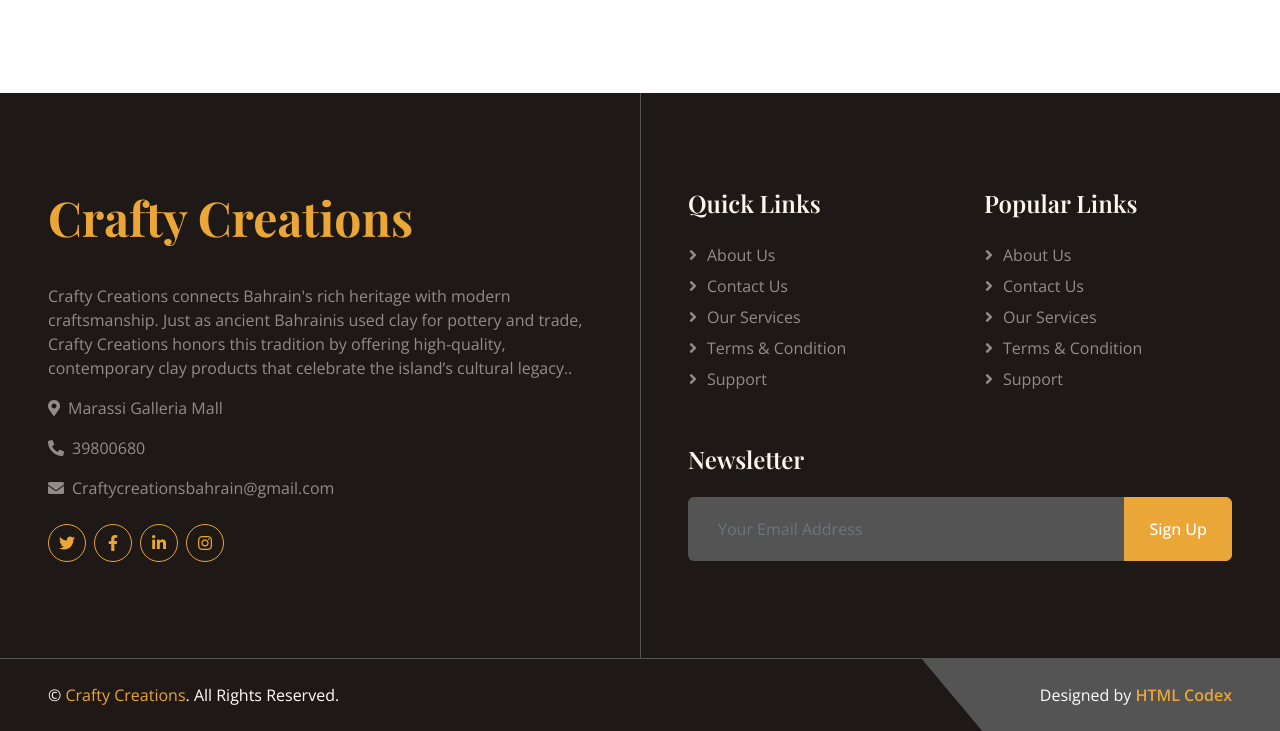
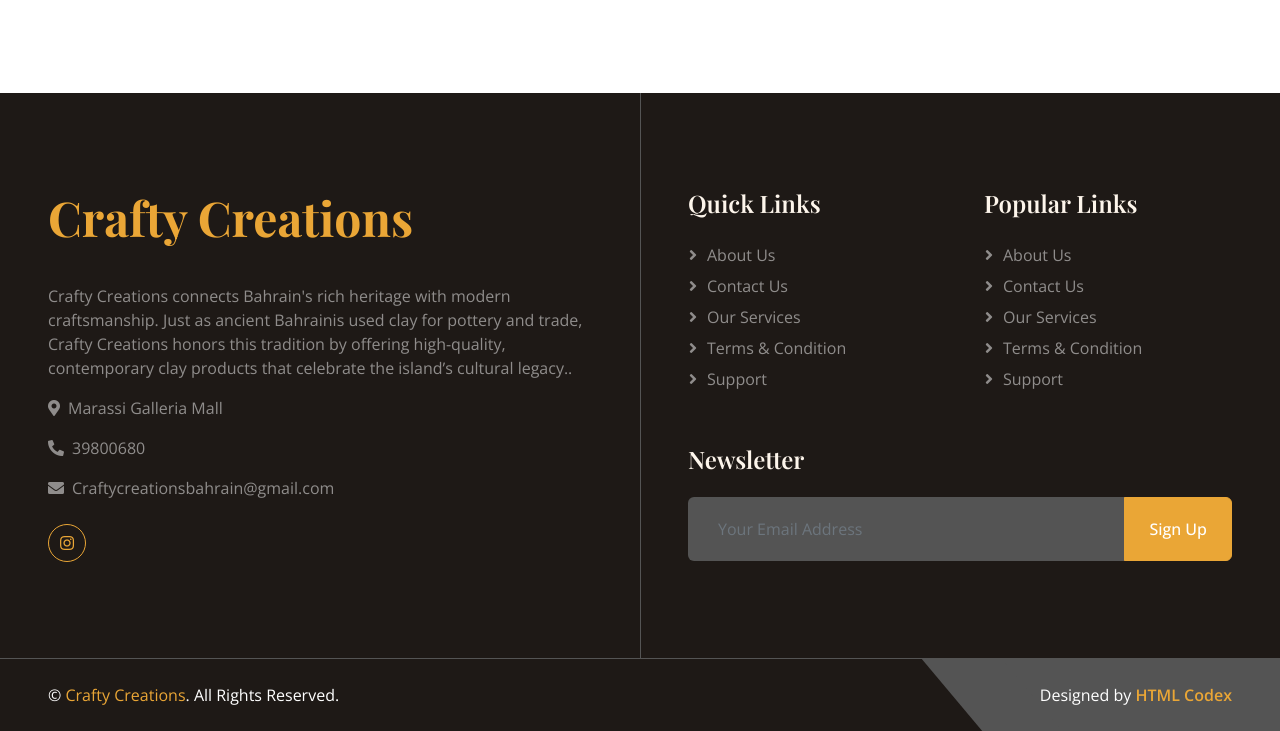
Before and after one commit to emilythestrangee/craftycreations, a plain HTML site: page service.html in a window 1280 px wide. Shown: the part 1236-1967 px from the top of the page. Drawn offline with nearby package versions, Linux system fonts and the light colour scheme.

Commit message:
Update service.html

```diff
--- a/service.html
+++ b/service.html
@@ -190,14 +190,7 @@
                 <p><i class="fa fa-phone-alt me-2"></i>39800680</p>
                 <p><i class="fa fa-envelope me-2"></i>Craftycreationsbahrain@gmail.com</p>
                 <div class="d-flex justify-content-start mt-4">
-                    <a class="btn btn-square btn-outline-primary rounded-circle me-2" href="#"><i
-                            class="fab fa-twitter"></i></a>
-                    <a class="btn btn-square btn-outline-primary rounded-circle me-2" href="#"><i
-                            class="fab fa-facebook-f"></i></a>
-                    <a class="btn btn-square btn-outline-primary rounded-circle me-2" href="#"><i
-                            class="fab fa-linkedin-in"></i></a>
-                    <a class="btn btn-square btn-outline-primary rounded-circle me-2" href="#"><i
-                            class="fab fa-instagram"></i></a>
+                    <a class="btn btn-square btn-outline-primary rounded-circle me-2" href="https://www.instagram.com/craftycreationsbahrain?utm_source=ig_web_button_share_sheet&igsh=ZDNlZDc0MzIxNw=="><i class="fab fa-instagram"></i></a>
                 </div>
             </div>
             <div class="col-lg-6 ps-lg-5">
```
